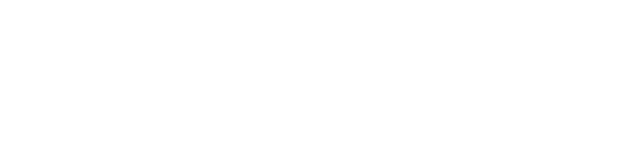
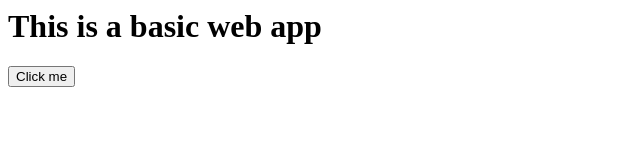
Before and after one commit to dtech129/A-local-app, a plain HTML site: page index.html in a window 1280 px wide. Shown: the whole page, without its empty margins (0-640 px from the left). Drawn offline with Linux system fonts and the light colour scheme.

Commit message:
Body Structure of the page
Created the body structure of the page and added some html tags

```diff
--- a/index.html
+++ b/index.html
@@ -1,4 +1,10 @@
 <html>
-  <title></title>
-  <link rel="styles.css" href="styles.css">
+  <head>
+    <title></title>
+    <link rel="styles.css" href="styles.css">
+  </head>
+  <body>
+    <h1>This is a basic web app</h1>
+    <button>Click me</button>
+  </body>
 </html>
```
